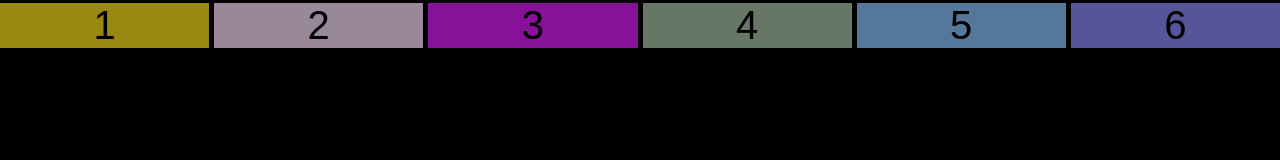
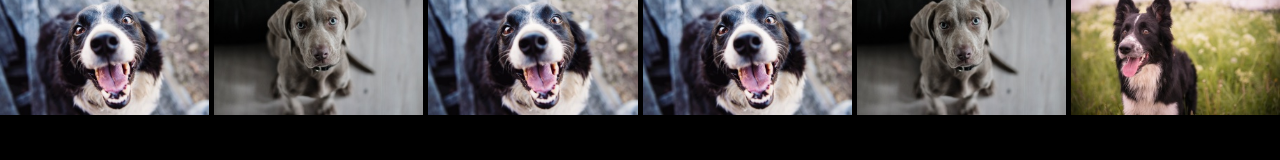
Before and after one commit to stephangriesel/css-grid, a plain HTML site: page index.html in a window 1280 px wide. Drawn offline with Linux system fonts and the light colour scheme; a web font is replaced by a local one.

Commit message:
adding images

```diff
--- a/index.html
+++ b/index.html
@@ -9,12 +9,12 @@
 </head>
 <body>
     <div class="wrapper">
-        <div class="one">1</div>
-        <div class="two">2</div>
-        <div class="three">3</div>
-        <div class="four">4</div>
-        <div class="five">5</div>
-        <div class="six">6</div>
+        <div class="one"><img src="img/output/1-rs.jpeg"/></div>
+        <div class="two"><img src="img/output/2-rs.jpeg" /></div>
+        <div class="three"><img src="img/output/1-rs.jpeg" /></div>
+        <div class="four"><img src="img/output/1-rs.jpeg" /></div>
+        <div class="five"><img src="img/output/2-rs.jpeg" /></div>
+        <div class="six"><img src="img/output/6-rs.jpeg" /></div>
     </div>
 </body>
 </html>
--- a/styles.css
+++ b/styles.css
@@ -12,7 +12,7 @@ body {
 
 /* Blocks Background Colors */
 
-.one {
+/* .one {
     background-color: #981;
 }
 
@@ -34,7 +34,7 @@ body {
 
 .six {
     background-color: #559;
-}
+} */
 
 
 /* Grid Start */
@@ -43,7 +43,13 @@ body {
     display:grid;
     grid-gap:5px;
     grid-template-columns: repeat(auto-fit, minmax(100px, 1fr));
-    grid-template-rows: repeat(2, 50px);
+    grid-template-rows: repeat(2, 100px);
     align-items: center;
     text-align: center;
 }
+
+.wrapper > div > img {
+    width: 100%;
+    height: 100%;
+    object-fit: cover;
+}
```
Also changed, not shown: img/output/1-rs.jpeg (added), img/output/2-rs.jpeg (added), img/output/3-rs.jpeg (added), img/output/4-rs.jpg (added), img/output/5-rs.jpg (added), img/output/6-rs.jpeg (added), img/output/output/3-rs-rs.jpeg (added), img/output/output/4-rs-rs.jpg (added).
